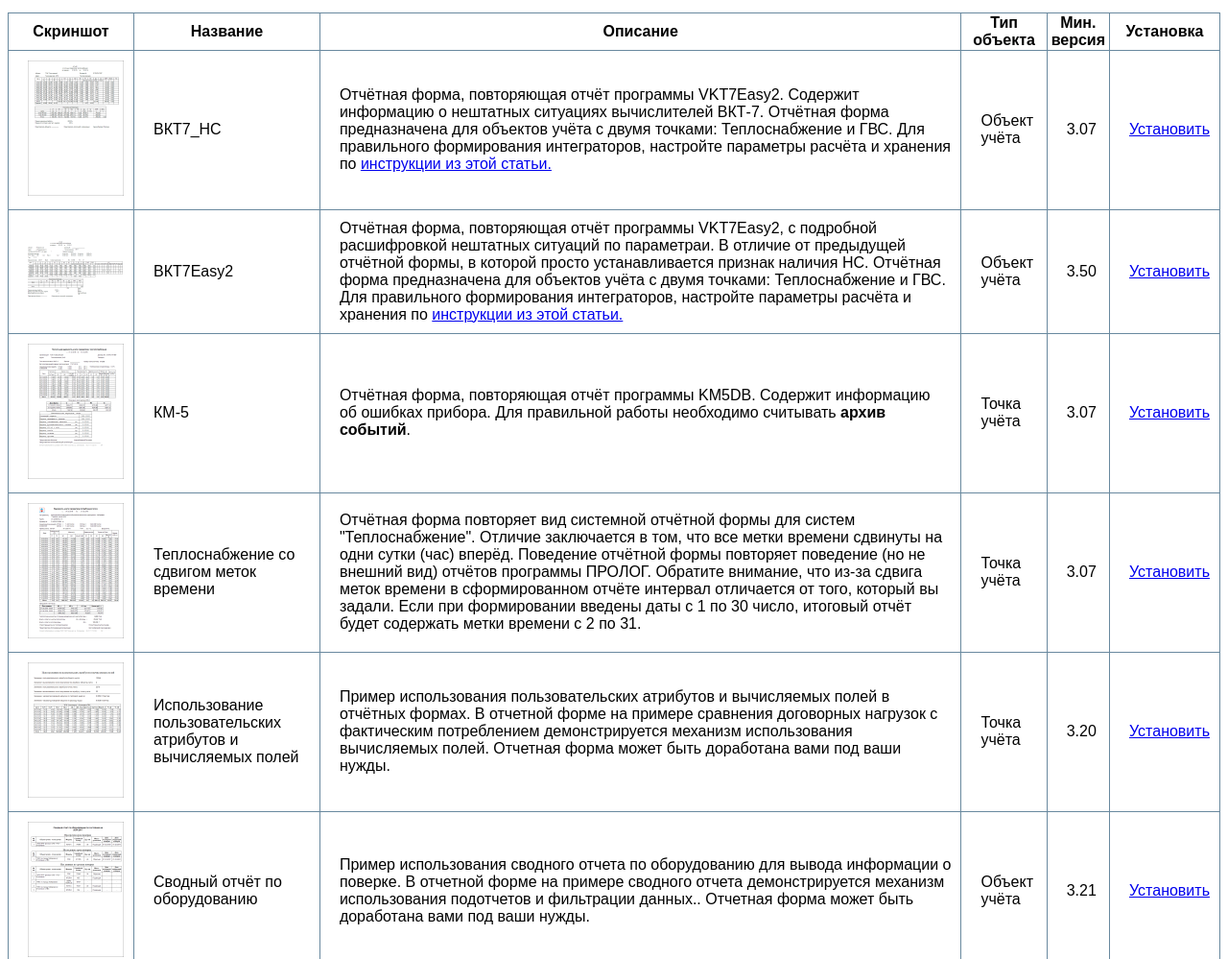
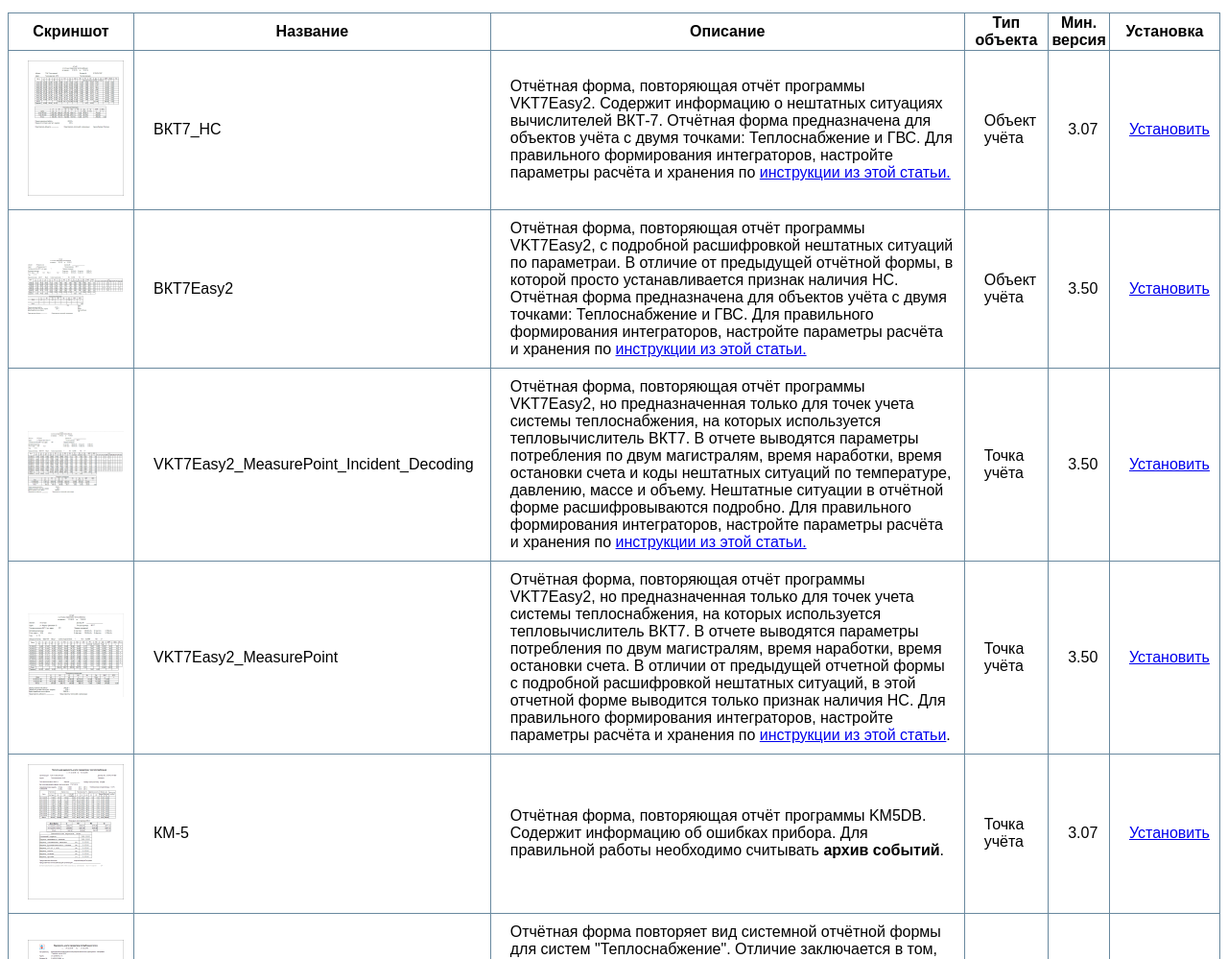
Before and after one commit to lers-uchet/ReportTemplates, a plain HTML site: page catalog/index.html in a window 1280 px wide. Shown: the part 101-1100 px from the top of the page at 96% size. Drawn offline with Linux system fonts and the light colour scheme.

Commit message:
Vkt7 easy2 measure point (#3)
* Добавлены отчетные формы аналогичные VKT7Easy2, но реализованные для точки учета с расшифровкой НС и без расшифровки

* Добавил описание новых форм

* Добавил описание в каталог

---------

Co-authored-by: Aleks <Aleks@lers.ru>

```diff
--- a/catalog/index.html
+++ b/catalog/index.html
@@ -54,6 +54,41 @@
 				<td>3.50</td>
 				<td>
 					<a href="https://raw.githubusercontent.com/lers-uchet/ReportTemplates/master/%D0%92%D0%9A%D0%A27Easy2.lersreport">Установить</a>
+				</td>
+			</tr>
+
+			<tr>
+				<td><a target="_blank" href="screenshots/VKT7Easy2_MeasurePoint_Incident_Decoding.png"><img src="thumbs/VKT7Easy2_MeasurePoint_Incident_Decoding.png" /></a></td>
+				<td>VKT7Easy2_MeasurePoint_Incident_Decoding</td>
+				<td>
+					Отчётная форма, повторяющая отчёт программы VKT7Easy2, но предназначенная только для точек учета системы теплоснабжения, на которых используется тепловычислитель ВКТ7.
+					В отчете выводятся параметры потребления по двум магистралям, время наработки, время остановки счета и коды нештатных ситуаций по температуре, давлению, массе и объему.
+
+					Нештатные ситуации в отчётной форме расшифровываются подробно.
+
+					Для правильного формирования интеграторов, настройте параметры расчёта и хранения по <a target="_blank" href="https://docs.lers.ru/kb/general/config-calc-totals/index.html#%D0%B2%D0%BA%D1%82-7">инструкции из этой статьи.</a>
+				</td>
+				<td>Точка учёта</td>
+				<td>3.50</td>
+				<td>
+					<a href="https://raw.githubusercontent.com/lers-uchet/ReportTemplates/master/BKT7Easy2_MeasurePoint_Incident_Decoding.lersreport">Установить</a>
+				</td>
+			</tr>
+
+			<td><a target="_blank" href="screenshots/VKT7Easy2_MeasurePoint.png"><img src="thumbs/VKT7Easy2_MeasurePoint.png" /></a></td>
+				<td>VKT7Easy2_MeasurePoint</td>
+				<td>
+					Отчётная форма, повторяющая отчёт программы VKT7Easy2, но предназначенная только для точек учета системы теплоснабжения, на которых используется тепловычислитель ВКТ7.
+					В отчете выводятся параметры потребления по двум магистралям, время наработки, время остановки счета.
+					В отличии от предыдущей отчетной формы с подробной расшифровкой нештатных ситуаций, в этой отчетной форме выводится только признак наличия НС.
+
+					Для правильного формирования интеграторов, настройте параметры расчёта и хранения по
+					<a href="https://docs.lers.ru/kb/general/config-calc-totals/index.html#%D0%B2%D0%BA%D1%82-7">инструкции из этой статьи</a>.
+				</td>
+				<td>Точка учёта</td>
+				<td>3.50</td>
+				<td>
+					<a href="https://raw.githubusercontent.com/lers-uchet/ReportTemplates/master/BKT7Easy2_MeasurePoint.lersreport">Установить</a>
 				</td>
 			</tr>
 
```
Also changed, not shown: catalog/screenshots/VKT7Easy2_MeasurePoint.png (added), catalog/screenshots/VKT7Easy2_MeasurePoint_Incident_Decoding.png (added), catalog/thumbs/VKT7Easy2_MeasurePoint.png (added), catalog/thumbs/VKT7Easy2_MeasurePoint_Incident_Decoding.png (added), 2 other files.
